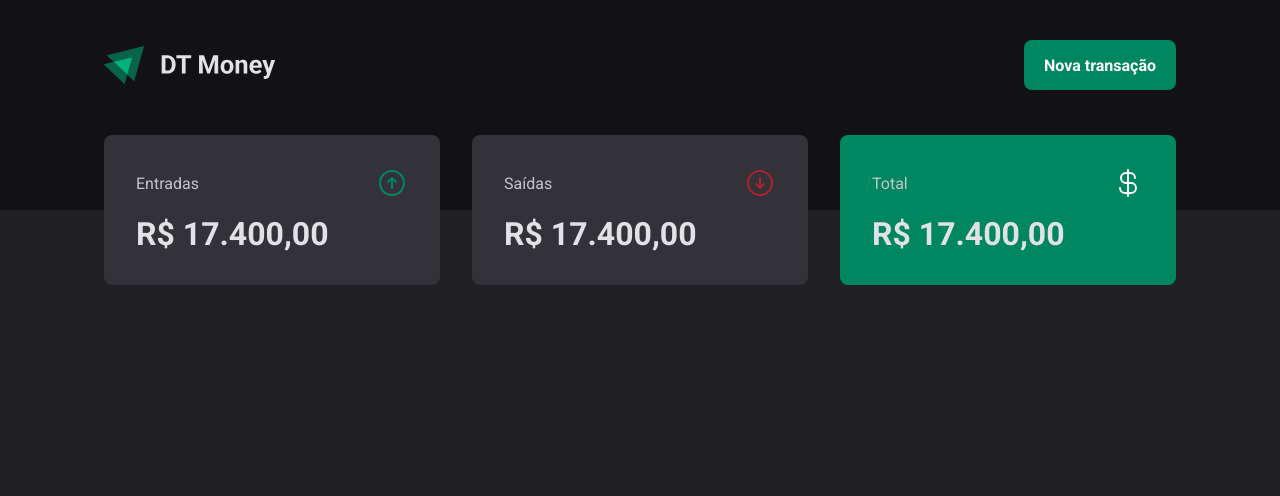
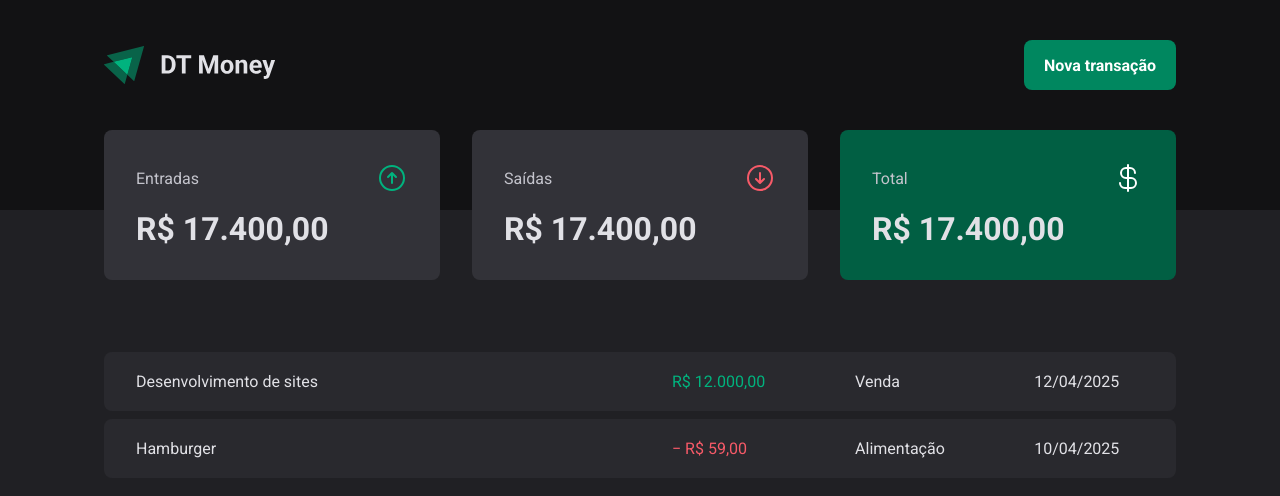
Before and after one commit to guilherme-s-barros/03-dt-money, a React (Vite) app: page / in a window 1280 px wide. Shown: the top 496 px of the page. Built offline with nearby package versions, Linux system fonts and the light colour scheme.

Commit message:
Estrutura visual - Tabela de transações

```diff
--- a/src/components/summary/index.tsx
+++ b/src/components/summary/index.tsx
@@ -15,7 +15,7 @@
       <SummaryCard>
         <header>
           <span>Entradas</span>
-          <ArrowCircleUpIcon size={32} color={theme['green-500']} />
+          <ArrowCircleUpIcon size={32} color={theme['green-300']} />
         </header>
 
         <strong>R$ 17.400,00</strong>
@@ -24,7 +24,7 @@
       <SummaryCard>
         <header>
           <span>Saídas</span>
-          <ArrowCircleDownIcon size={32} color={theme['red-500']} />
+          <ArrowCircleDownIcon size={32} color={theme['red-300']} />
         </header>
 
         <strong>R$ 17.400,00</strong>
--- a/src/components/summary/styles.ts
+++ b/src/components/summary/styles.ts
@@ -10,14 +10,14 @@
   grid-template-columns: repeat(3, 1fr);
   gap: 2rem;
 
-  transform: translateY(-50%);
+  margin-top: -5rem;
 `
 
 type SummaryCardVariant = 'primary' | 'brand'
 
-const variantMap = {
+const summaryCardVariantMap = {
   primary: 'gray-600',
-  brand: 'green-500',
+  brand: 'green-700',
 } as const satisfies Record<SummaryCardVariant, string>
 
 interface SummaryCardProps {
@@ -25,7 +25,7 @@
 }
 
 export const SummaryCard = styled.div<SummaryCardProps>`
-  background: ${props => props.theme[variantMap[props.$variant ?? 'primary']]};
+  background: ${props => props.theme[summaryCardVariantMap[props.$variant ?? 'primary']]};
   border-radius: 0.5rem;
   padding: 2rem;
 
--- a/src/pages/transactions/index.tsx
+++ b/src/pages/transactions/index.tsx
@@ -1,11 +1,38 @@
 import { Header } from '../../components/header'
 import { Summary } from '../../components/summary'
+
+import { PriceHighlight, TransactionsContainer, TransactionsTable } from './styles'
 
 export function Transactions() {
   return (
     <div>
       <Header />
       <Summary />
+
+      <TransactionsContainer>
+        <TransactionsTable>
+          <tbody>
+            <tr>
+              <td width="50%">Desenvolvimento de sites</td>
+              <td>
+                <PriceHighlight $variant="income">R$ 12.000,00</PriceHighlight>
+              </td>
+              <td>Venda</td>
+              <td>12/04/2025</td>
+            </tr>
+            <tr>
+              <td width="50%">Hamburger</td>
+              <td>
+                <PriceHighlight $variant="outcome">
+                  &minus; R$ 59,00
+                </PriceHighlight>
+              </td>
+              <td>Alimentação</td>
+              <td>10/04/2025</td>
+            </tr>
+          </tbody>
+        </TransactionsTable>
+      </TransactionsContainer>
     </div>
   )
 }
--- a/src/pages/transactions/styles.ts
+++ b/src/pages/transactions/styles.ts
@@ -0,0 +1,40 @@
+import styled from 'styled-components'
+
+export const TransactionsContainer = styled.main`
+  width: 100%;
+  max-width: 1120px;
+  margin: 4rem auto 0;
+  padding: 0 1.5rem;
+`
+
+export const TransactionsTable = styled.table`
+  width: 100%;
+  border-collapse: separate;
+  border-spacing: 0 0.5rem;
+  /* margin-top: 1.5rem; */
+
+  td {
+    background: ${props => props.theme['gray-700']};
+    padding: 1.25rem 2rem;
+
+    &:first-child {
+      border-top-left-radius: 0.5rem;
+      border-bottom-left-radius: 0.5rem;
+    }
+
+    &:last-child {
+      border-top-right-radius: 0.5rem;
+      border-bottom-right-radius: 0.5rem;
+    }
+  }
+`
+
+interface PriceHighlightProps {
+  $variant: 'income' | 'outcome'
+}
+
+export const PriceHighlight = styled.span<PriceHighlightProps>`
+  color: ${props => props.$variant === 'income'
+    ? props.theme['green-300']
+    : props.theme['red-300']};
+`
```
